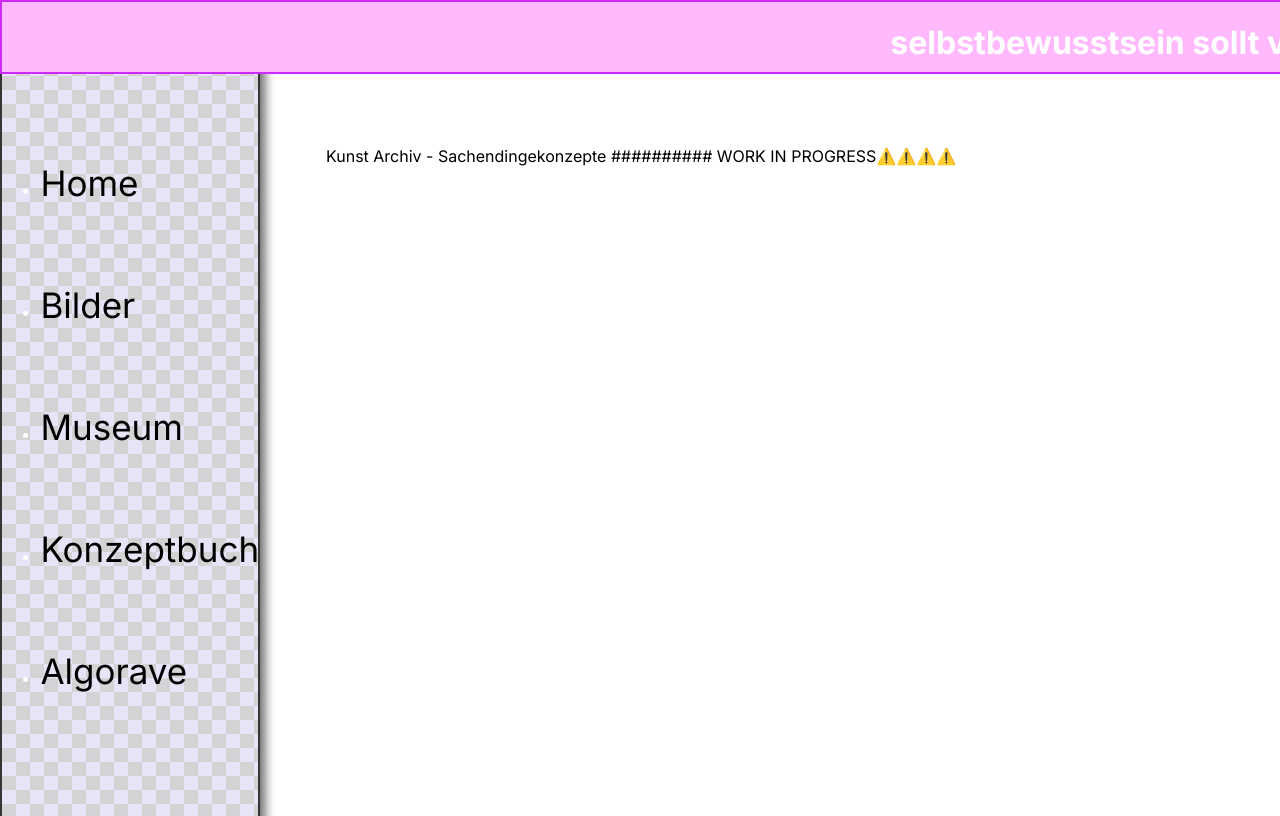
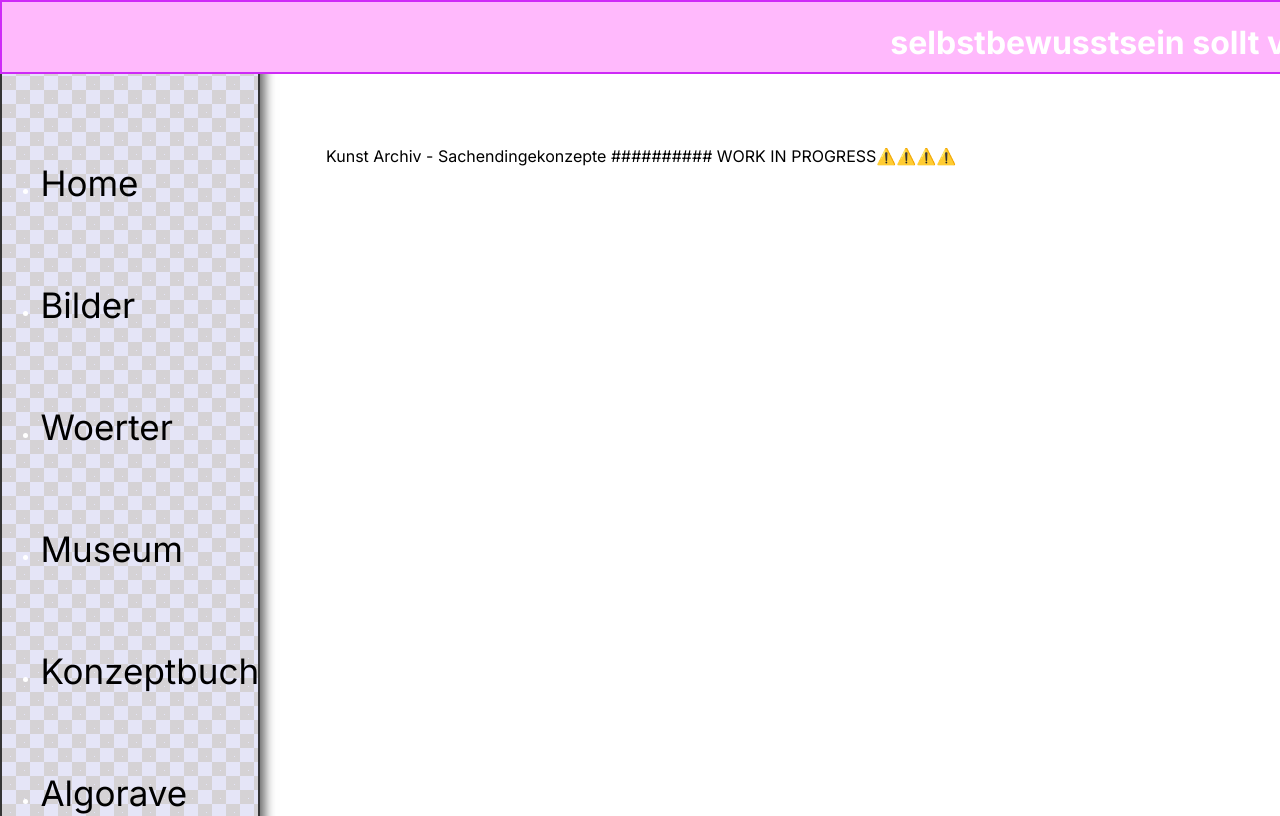
Before and after one commit to MohammedKevin/website, a Next.js app: page / in a window 1280 px wide. Shown: the top 816 px of the page. Built offline with nearby package versions, Linux system fonts and the light colour scheme.

Commit message:
feat: woerter

```diff
--- a/components/navbar.tsx
+++ b/components/navbar.tsx
@@ -26,6 +26,11 @@ const Navbar = () => {
             </a>
           </li>
           <li style={liStyle}>
+            <a href="/woerter" style={linkStyle}>
+              Woerter
+            </a>
+          </li>
+          <li style={liStyle}>
             <a href="/museum" style={linkStyle}>
               Museum
             </a>
```
